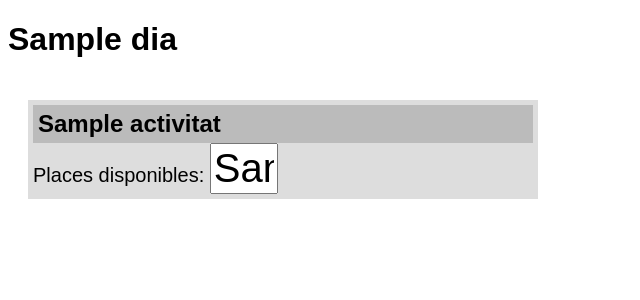
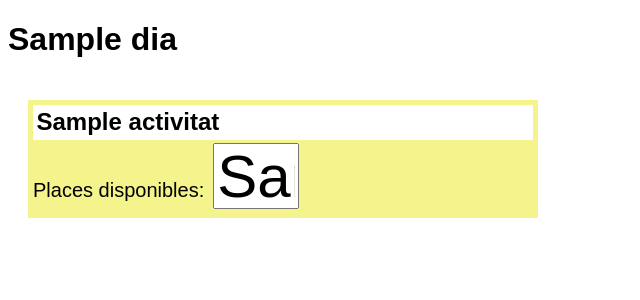
Before and after one commit to guillembatiste/FLIC2017, a Flask app: template templates/dia.html in a window 1280 px wide. Shown: the top 300 px of the page, without its empty margins (0-640 px from the left). Run offline with Flask 2, Linux system fonts and the light colour scheme; the template is opened without the code that fills it: most values are stand-ins (such as "Sample title", 1, 10 or a date in 2020).

Commit message:
Added a bit of desing 2

```diff
--- a/templates/dia.html
+++ b/templates/dia.html
@@ -5,16 +5,18 @@
     <style>
         html {
             font-family: sans-serif;
+            background: #FFF
         }
         h2 {
-            background: #BBB;
-            padding: 5px;
+            background: #FFF;
+            padding: 3.5px;
             margin: 0;
             font-size: 1.2em;
         }
         input {
-            font-size: 2em;
-            width: 1.5em;
+            font-size: 3em;
+            width: 1.3em;
+            margin: 3px;
         }
         .logo {
             position: absolute;
@@ -34,12 +36,17 @@
             margin: 1em;
             font-size: 20px;
             width: 25em;
-            background-color: #DDD
+            background-color: #F5F38B
         }
         .complert {
             color: #F00;
-            width: 6em;
+            width: 5.5em;
             font-size: 1.5em;
+        }
+        .disponibles {
+            height: 1em;
+            margin: 3.5px;
+
         }
     </style>
 </head>
@@ -51,9 +58,9 @@
        <li class="dia">
            <h2>{{ activitat.nom }}</h2>
            {% if activitat.disponibles == 7 %}
-           Places disponibles: <input type = 'text' value="Complert" class="complert">
+           Places disponibles: <input type = 'text' value="COMPLERT" class="complert">
            {% else %}
-           Places disponibles: <input type = 'text' value="{{activitat.disponibles}}">
+           Places disponibles: <input type = 'text' value="{{activitat.disponibles}}" class = 'disponibles'>
            {% endif %}
            </br>
        </li>
```
